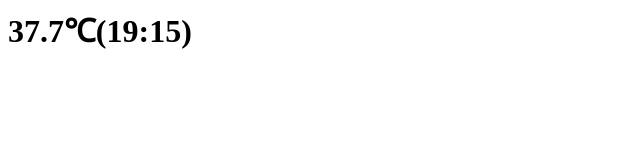
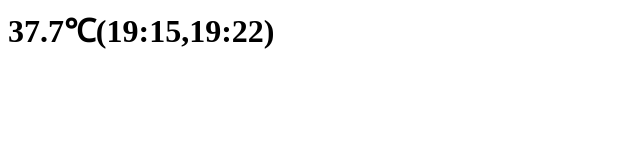
Before and after one commit to q218/temp, a plain HTML site: page index.html in a window 1280 px wide. Shown: the whole page, without its empty margins (0-640 px from the left). Drawn offline with Linux system fonts and the light colour scheme.

Commit message:
index.html の更新

```diff
--- a/index.html
+++ b/index.html
@@ -1,2 +1,2 @@
 <title>Temp218</title>
-<h1>37.7℃(19:15)</h1>
+<h1>37.7℃(19:15,19:22)</h1>
```
